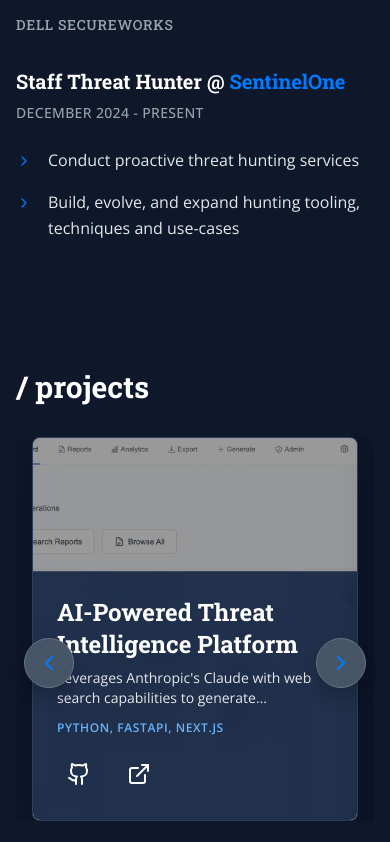
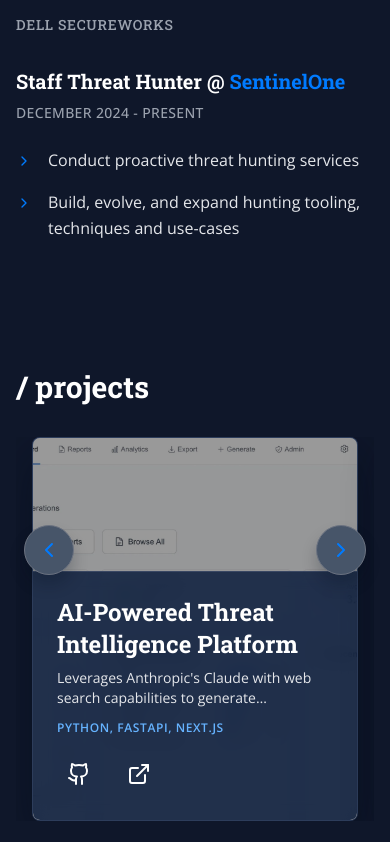
Before and after one commit to ricomanifesto/rico, a React (Vite) app: page / in a window 390 px wide. Shown: the part 1738-2580 px from the top of the page. Built offline with nearby package versions, Linux system fonts and the light colour scheme.

Commit message:
Centralize project carousel arrow positioning

```diff
--- a/scripts/check-source-accessibility.mjs
+++ b/scripts/check-source-accessibility.mjs
@@ -553,6 +553,11 @@ const checks = [
     label: "project carousel arrow buttons use the shared control visual contract",
     pattern: /--portfolio-control-surface:\s*#475569;[\s\S]*--portfolio-control-surface-hover:\s*#64748b;[\s\S]*--portfolio-control-border:\s*#6b7280;[\s\S]*--portfolio-control-shadow:\s*0 10px 15px rgba\(2,\s*12,\s*27,\s*0\.22\);[\s\S]*--portfolio-control-shadow-hover:\s*0 20px 25px rgba\(2,\s*12,\s*27,\s*0\.28\);[\s\S]*\.project-carousel-arrow-button\s*\{[\s\S]*display:\s*inline-flex;[\s\S]*min-height:\s*44px;[\s\S]*min-width:\s*44px;[\s\S]*align-items:\s*center;[\s\S]*justify-content:\s*center;[\s\S]*border:\s*1px solid var\(--portfolio-control-border\);[\s\S]*border-radius:\s*9999px;[\s\S]*background-color:\s*var\(--portfolio-control-surface\);[\s\S]*box-shadow:\s*var\(--portfolio-control-shadow\);[\s\S]*\.project-carousel-arrow-button:hover\s*\{[\s\S]*background-color:\s*var\(--portfolio-control-surface-hover\);[\s\S]*box-shadow:\s*var\(--portfolio-control-shadow-hover\);/,
     source: indexCss,
+  },
+  {
+    label: "project carousel arrow positions use the shared visual contract",
+    pattern: /^(?![\s\S]*(?:positionClass:\s*"left-2 md:left-0 md:-translate-x-4"|positionClass:\s*"right-2 md:right-0 md:translate-x-4"|className=\{`absolute \$\{positionClass\} top-1\/2 -translate-y-1\/2 project-carousel-arrow-button`\}))(?=[\s\S]*positionClass:\s*"project-carousel-arrow-previous")(?=[\s\S]*positionClass:\s*"project-carousel-arrow-next")(?=[\s\S]*className=\{`project-carousel-arrow-button \$\{positionClass\}`\})(?=[\s\S]*\.project-carousel-arrow-button\s*\{[\s\S]*position:\s*absolute;[\s\S]*top:\s*25%;[\s\S]*transform:\s*translateY\(-50%\);)(?=[\s\S]*\.project-carousel-arrow-previous\s*\{[\s\S]*left:\s*0\.5rem;)(?=[\s\S]*\.project-carousel-arrow-next\s*\{[\s\S]*right:\s*0\.5rem;)(?=[\s\S]*@media \(min-width: 768px\)\s*\{[\s\S]*\.project-carousel-arrow-button\s*\{[\s\S]*top:\s*50%;[\s\S]*\.project-carousel-arrow-previous\s*\{[\s\S]*left:\s*0;[\s\S]*transform:\s*translate\(-1rem,\s*-50%\);[\s\S]*\.project-carousel-arrow-next\s*\{[\s\S]*right:\s*0;[\s\S]*transform:\s*translate\(1rem,\s*-50%\);)/,
+    source: `${indexCss}\n${projectsSection}`,
   },
   {
     label: "project carousel arrow icons use class-based accent styles",
--- a/src/components/ProjectsSection.tsx
+++ b/src/components/ProjectsSection.tsx
@@ -59,11 +59,11 @@ const projectActionMetadata: Record<ProjectActionLinkKind, ProjectActionMetadata
 const projectCarouselArrowMetadata: Record<ProjectCarouselArrowDirection, ProjectCarouselArrowMetadata> = {
   previous: {
     Icon: ChevronLeft,
-    positionClass: "left-2 md:left-0 md:-translate-x-4",
+    positionClass: "project-carousel-arrow-previous",
   },
   next: {
     Icon: ChevronRight,
-    positionClass: "right-2 md:right-0 md:translate-x-4",
+    positionClass: "project-carousel-arrow-next",
   },
 };
 
@@ -372,7 +372,7 @@ function ProjectCarouselArrowButton({
       onClick={onClick}
       onKeyDown={(event) => onKeyDown(event, onKeyboardActivate)}
       onKeyUp={onKeyUp}
-      className={`absolute ${positionClass} top-1/2 -translate-y-1/2 project-carousel-arrow-button`}
+      className={`project-carousel-arrow-button ${positionClass}`}
       aria-label={label}
     >
       <Icon size={24} className="project-carousel-arrow-icon" aria-hidden="true" focusable="false" />
--- a/src/index.css
+++ b/src/index.css
@@ -831,7 +831,10 @@
 }
 
 .project-carousel-arrow-button {
+  position: absolute;
+  top: 25%;
   display: inline-flex;
+  transform: translateY(-50%);
   min-height: 44px;
   min-width: 44px;
   align-items: center;
@@ -842,6 +845,14 @@
   background-color: var(--portfolio-control-surface);
   box-shadow: var(--portfolio-control-shadow);
   transition: background-color 300ms ease, box-shadow 300ms ease;
+}
+
+.project-carousel-arrow-previous {
+  left: 0.5rem;
+}
+
+.project-carousel-arrow-next {
+  right: 0.5rem;
 }
 
 .project-carousel-arrow-button:hover {
@@ -894,7 +905,18 @@
 
 @media (min-width: 768px) {
   .project-carousel-arrow-button {
+    top: 50%;
     padding: 0.5rem;
+  }
+
+  .project-carousel-arrow-previous {
+    left: 0;
+    transform: translate(-1rem, -50%);
+  }
+
+  .project-carousel-arrow-next {
+    right: 0;
+    transform: translate(1rem, -50%);
   }
 }
 
```
